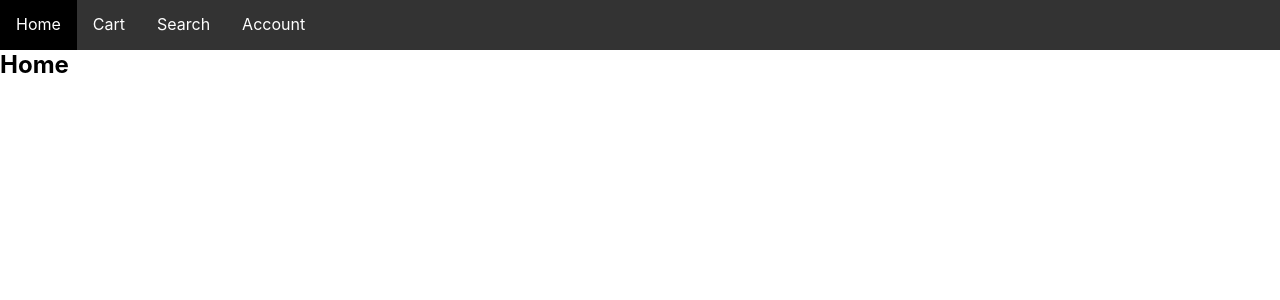
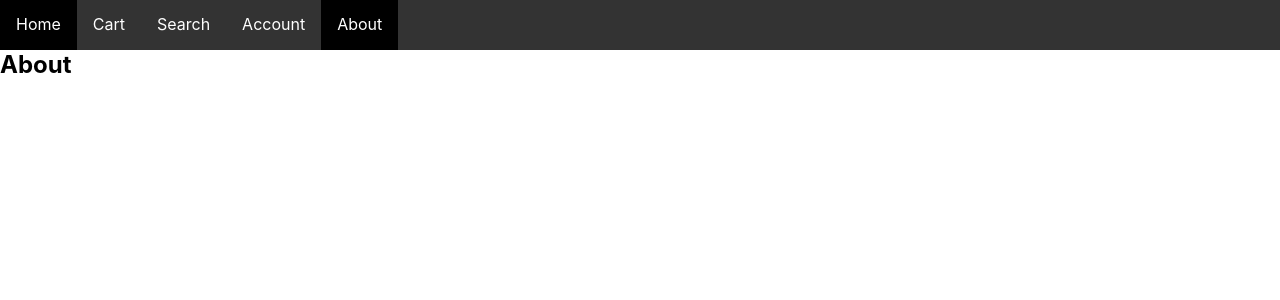
Before and after one commit to marktoujiline/amazon, a React (Create React App) app in the folder front/: page /about in a window 1280 px wide. Shown: the top 300 px of the page. Built offline with nearby package versions, Linux system fonts and the light colour scheme.

Commit message:
add page hoc and about tab

```diff
--- a/front/src/App.tsx
+++ b/front/src/App.tsx
@@ -6,6 +6,7 @@ import Home from "./react/Home";
 import Cart from "./react/Cart";
 import Search from "./react/Search";
 import Account from "./react/Account";
+import About from "./react/About";
 
 const Page = styled.div`
   margin-top: 50px;
@@ -28,6 +29,9 @@ const App = () => {
               <Route path="/account">
                 <Account />
               </Route>
+              <Route path="/about">
+                <About />
+              </Route>
               <Route path="/">
                 <Home />
               </Route>
--- /dev/null
+++ b/front/src/react/About.tsx
@@ -0,0 +1,8 @@
+import React from "react";
+import page from "./page";
+
+const About: React.FC<{}> = () => {
+  return <h2>About</h2>;
+};
+
+export default page(About, "about");
--- a/front/src/react/Account.tsx
+++ b/front/src/react/Account.tsx
@@ -1,29 +1,8 @@
 import React from "react";
-import { Page } from "../redux/page";
-import pageSlice from "../redux/page";
-import { connect } from "react-redux";
-import { RootState } from "..";
+import page from "./page";
 
-interface ReadProps {
-  page: Page;
-}
-
-interface WriteProps {
-  setPage: (page: Page) => void;
-}
-
-type Props = ReadProps & WriteProps;
-
-const Account: React.FC<Props> = ({ page, setPage }) => {
-  setPage("account");
+const Account: React.FC<{}> = () => {
   return <h2>Account</h2>;
 };
 
-export default connect<ReadProps, WriteProps, {}, RootState>(
-  state => ({
-    page: state.page
-  }),
-  dispatch => ({
-    setPage: page => dispatch(pageSlice.actions.changePage(page))
-  })
-)(Account);
+export default page(Account, "account");
--- a/front/src/react/Cart.tsx
+++ b/front/src/react/Cart.tsx
@@ -1,29 +1,8 @@
 import React from "react";
-import { Page } from "../redux/page";
-import pageSlice from "../redux/page";
-import { connect } from "react-redux";
-import { RootState } from "..";
+import page from "./page";
 
-interface ReadProps {
-  page: Page;
-}
-
-interface WriteProps {
-  setPage: (page: Page) => void;
-}
-
-type Props = ReadProps & WriteProps;
-
-const Cart: React.FC<Props> = ({ page, setPage }) => {
-  setPage("cart");
+const Cart: React.FC<{}> = () => {
   return <h2>Cart</h2>;
 };
 
-export default connect<ReadProps, WriteProps, {}, RootState>(
-  state => ({
-    page: state.page
-  }),
-  dispatch => ({
-    setPage: page => dispatch(pageSlice.actions.changePage(page))
-  })
-)(Cart);
+export default page(Cart, "cart");
--- a/front/src/react/Home.tsx
+++ b/front/src/react/Home.tsx
@@ -1,29 +1,8 @@
 import React from "react";
-import { Page } from "../redux/page";
-import pageSlice from "../redux/page";
-import { connect } from "react-redux";
-import { RootState } from "..";
+import page from "./page";
 
-interface ReadProps {
-  page: Page;
-}
-
-interface WriteProps {
-  setPage: (page: Page) => void;
-}
-
-type Props = ReadProps & WriteProps;
-
-const Home: React.FC<Props> = ({ page, setPage }) => {
-  setPage("home");
+const Home: React.FC<{}> = () => {
   return <h2>Home</h2>;
 };
 
-export default connect<ReadProps, WriteProps, {}, RootState>(
-  state => ({
-    page: state.page
-  }),
-  dispatch => ({
-    setPage: page => dispatch(pageSlice.actions.changePage(page))
-  })
-)(Home);
+export default page(Home, "home");
--- a/front/src/react/NavBar.tsx
+++ b/front/src/react/NavBar.tsx
@@ -57,6 +57,15 @@ const NavBar: React.FC<Props> = ({ page, setPage }) => {
               Account
             </StyledLink>
           </Li>
+          <Li>
+            <StyledLink
+              highlight={page === "about"}
+              to="/about"
+              onClick={() => setPage("about")}
+            >
+              About
+            </StyledLink>
+          </Li>
         </Ul>
       </Nav>
     </Container>
--- a/front/src/react/Search.tsx
+++ b/front/src/react/Search.tsx
@@ -1,29 +1,8 @@
 import React from "react";
-import { Page } from "../redux/page";
-import pageSlice from "../redux/page";
-import { connect } from "react-redux";
-import { RootState } from "..";
+import page from "./page";
 
-interface ReadProps {
-  page: Page;
-}
-
-interface WriteProps {
-  setPage: (page: Page) => void;
-}
-
-type Props = ReadProps & WriteProps;
-
-const Search: React.FC<Props> = ({ page, setPage }) => {
-  setPage("search");
+const Search: React.FC<{}> = () => {
   return <h2>Search</h2>;
 };
 
-export default connect<ReadProps, WriteProps, {}, RootState>(
-  state => ({
-    page: state.page
-  }),
-  dispatch => ({
-    setPage: page => dispatch(pageSlice.actions.changePage(page))
-  })
-)(Search);
+export default page(Search, "search");
--- /dev/null
+++ b/front/src/react/page.tsx
@@ -0,0 +1,22 @@
+import React from "react";
+import { Page } from "../redux/page";
+import pageSlice from "../redux/page";
+import { connect } from "react-redux";
+import { RootState } from "..";
+
+interface WriteProps {
+  setPage: (page: Page) => void;
+}
+
+const page = (Comp: React.ComponentType, p: Page) => {
+  const Wrapper: React.FC<WriteProps> = ({ setPage }) => {
+    setPage(p);
+    return <Comp></Comp>;
+  };
+
+  return connect<{}, WriteProps, {}, RootState>(null, dispatch => ({
+    setPage: page => dispatch(pageSlice.actions.changePage(page))
+  }))(Wrapper);
+};
+
+export default page;
--- a/front/src/redux/page.ts
+++ b/front/src/redux/page.ts
@@ -1,6 +1,6 @@
 import { createSlice, PayloadAction } from "@reduxjs/toolkit";
 
-export type Page = "home" | "cart" | "search" | "account";
+export type Page = "home" | "cart" | "search" | "account" | "about";
 
 export default createSlice({
   name: "page",
```
